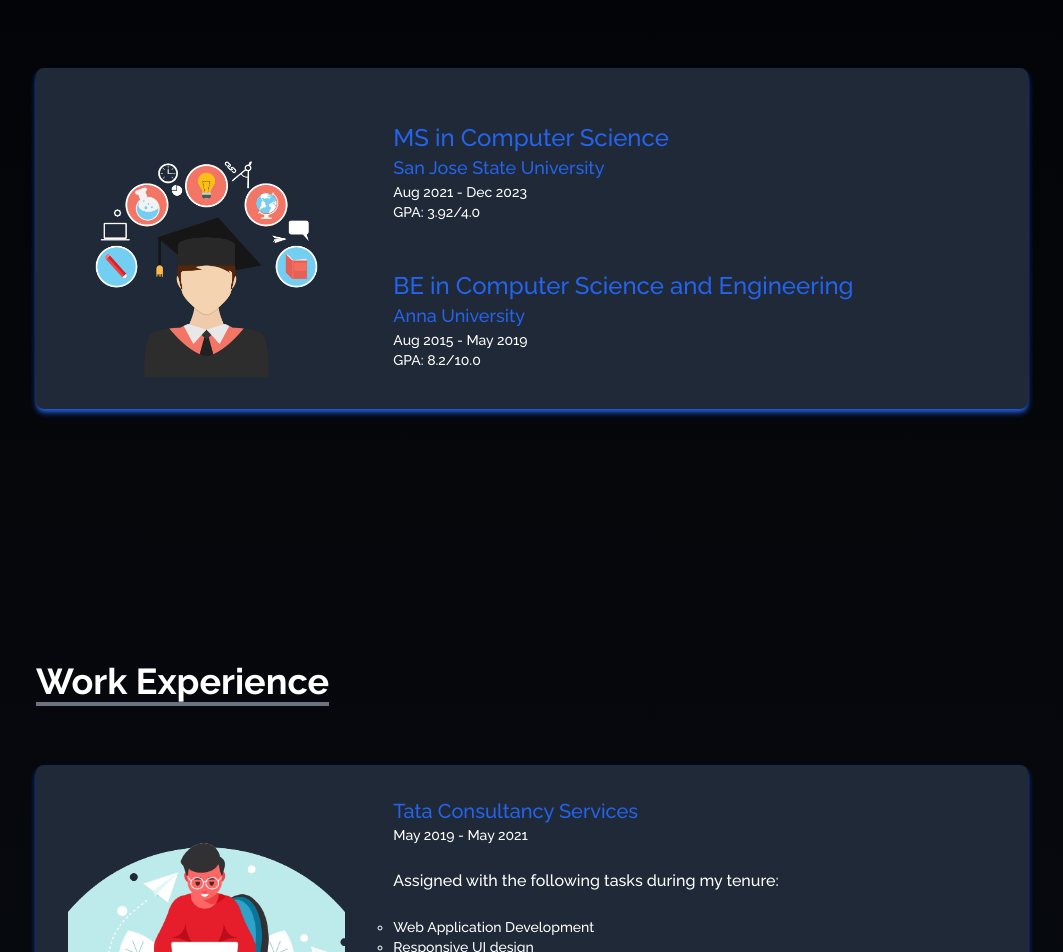
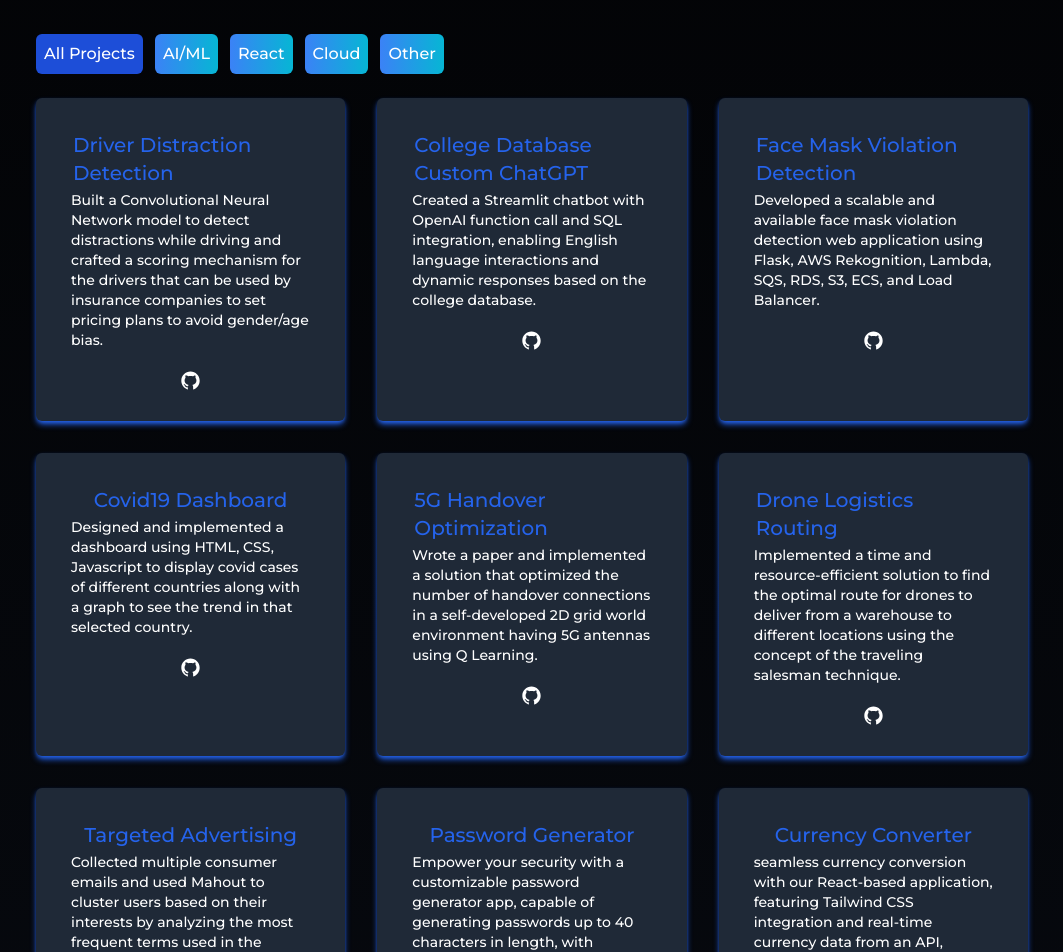
Before and after one commit to gowtham-chandrasekaran/portfolio-website, a React (Create React App) app: page / in a window 1280 px wide. Shown: the part 960-1912 px from the top of the page, without its empty margins (108-1171 px from the left). Built offline with nearby package versions, Linux system fonts and the light colour scheme.

Commit message:
projects updated

```diff
--- a/src/App.js
+++ b/src/App.js
@@ -12,9 +12,9 @@
     <div className="bg-gradient-to-b from-black to-gray-900">
       <NavBar />
       <Home />
+      <Portfolio />
       <About />
       <Experience />
-      <Portfolio />
       <Technologies />
       <Contact />
       <SocialLinks />
--- a/src/components/Portfolio.jsx
+++ b/src/components/Portfolio.jsx
@@ -27,7 +27,7 @@
     {
       id: 2,
       technology: "ml",
-      title: "College database custom ChatGPT",
+      title: "College Database Custom ChatGPT",
       text: "Created a Streamlit chatbot with OpenAI function call and SQL integration, enabling English language interactions and dynamic responses based on the college database.",
       link: "https://github.com/gowtham-chandrasekaran/College-Database-Custom-ChatGPT",
     },
@@ -54,7 +54,7 @@
     },
     {
       id: 6,
-      technology: "web",
+      technology: "other",
       title: "Drone Logistics Routing",
       text: "Implemented a time and resource-efficient solution to find the optimal route for drones to deliver from a warehouse to different locations using the concept of the traveling salesman technique.",
       link: "https://github.com/gowthambalboa/Optimal-Logistics-Routing-for-Drones",
@@ -65,6 +65,41 @@
       title: "Targeted Advertising",
       text: "Collected multiple consumer emails and used Mahout to cluster users based on their interests by analyzing the most frequent terms used in the emails and then target advertisements to each group.",
       link: "https://github.com/gowthambalboa/Targeted-Advertising",
+    },
+    {
+      id: 8,
+      technology: "web",
+      title: "Password Generator",
+      text: "Empower your security with a customizable password generator app, capable of generating passwords up to 40 characters in length, with optional inclusion of numbers and special characters.",
+      link: "https://github.com/gowtham-chandrasekaran/React-Apps/tree/main/04PasswordGenerator",
+    },
+    {
+      id: 9,
+      technology: "web",
+      title: "Currency Converter",
+      text: " seamless currency conversion with our React-based application, featuring Tailwind CSS integration and real-time currency data from an API, including support for popular cryptocurrencies.",
+      link: "https://github.com/gowtham-chandrasekaran/React-Apps/tree/main/05CurrencyConverter",
+    },
+    {
+      id: 10,
+      technology: "cloud",
+      title: "Video on Demand Full Stack Web Application using GCP",
+      text: " Seamlessly integrated user authentication, video compression and upload in the next.js application. Implemented Docker containerzation and Cloud Run deployment on GCP for scalable and highly available media.",
+      link: "https://github.com/gowtham-chandrasekaran/youtube-clone",
+    },
+    {
+      id: 11,
+      technology: "web",
+      title: "Expense Tracker",
+      text: " Created an expense tracker application that displays expenses made in a year and has functionalities like adding, deleting, and filtering expenses based on a year.",
+      link: "https://expense-tracker-gowtham.netlify.app/",
+    },
+    {
+      id: 12,
+      technology: "cloud",
+      title: "Serverless Face Mask Violation Detection Using Flask and AWS",
+      text: "Attained 98% accuracy in face mask violation detection using AWS Rekognition. Ensured scalability and zero downtime with AWS Lambda, AWS SQS, and load balancer.",
+      link: "https://github.com/gowtham-chandrasekaran/Face-Mask-Violation-Detection-using-AWS-services",
     },
   ];
 
@@ -111,7 +146,7 @@
                 : "bg-gradient-to-r from-blue-500 to-cyan-500"
             } hover:from-pink-500 hover:to-yellow-500 cursor-pointer`}
           >
-            Machine Learning Projects
+            AI/ML
           </button>
           <button
             onClick={() => setActiveTechnology("web")}
@@ -121,7 +156,27 @@
                 : "bg-gradient-to-r from-blue-500 to-cyan-500"
             } hover:from-pink-500 hover:to-yellow-500 cursor-pointer`}
           >
-            Web Application Projects
+            React
+          </button>
+          <button
+            onClick={() => setActiveTechnology("cloud")}
+            className={`text-white w-fit px-2 py-2 my-2 mr-3 flex items-center rounded-md ${
+              activeTechnology === "cloud"
+                ? "bg-blue-700"
+                : "bg-gradient-to-r from-blue-500 to-cyan-500"
+            } hover:from-pink-500 hover:to-yellow-500 cursor-pointer`}
+          >
+            Cloud
+          </button>
+          <button
+            onClick={() => setActiveTechnology("other")}
+            className={`text-white w-fit px-2 py-2 my-2 mr-3 flex items-center rounded-md ${
+              activeTechnology === "cloud"
+                ? "bg-blue-700"
+                : "bg-gradient-to-r from-blue-500 to-cyan-500"
+            } hover:from-pink-500 hover:to-yellow-500 cursor-pointer`}
+          >
+            Other
           </button>
         </div>
         <motion.div
--- a/src/index.css
+++ b/src/index.css
@@ -1,6 +1,4 @@
-@import url("https://fonts.googleapis.com/css2?family=Raleway:ital,wght@0,100;0,200;0,300;0,400;0,500;0,600;0,700;0,800;0,900;1,100;1,200;1,300;1,400;1,500;1,600;1,700;1,800;1,900&display=swap");
-@import url("https://fonts.googleapis.com/css2?family=Special+Elite&display=swap");
-@import url("https://fonts.googleapis.com/css2?family=Press+Start+2P&display=swap");
+@import url("https://fonts.googleapis.com/css2?family=Montserrat:ital,wght@0,100..900;1,100..900&family=Press+Start+2P&display=swap");
 
 @tailwind base;
 @tailwind components;
@@ -8,8 +6,10 @@
 
 @layer base {
   html {
-    font-family: "Raleway", sans-serif;
-    /* font-family: "Special Elite", cursive; */
+    font-family: "Montserrat", sans-serif;
+    font-optical-sizing: auto;
+    font-weight: 455;
+    font-style: normal;
   }
 }
 ul.exp {
```
